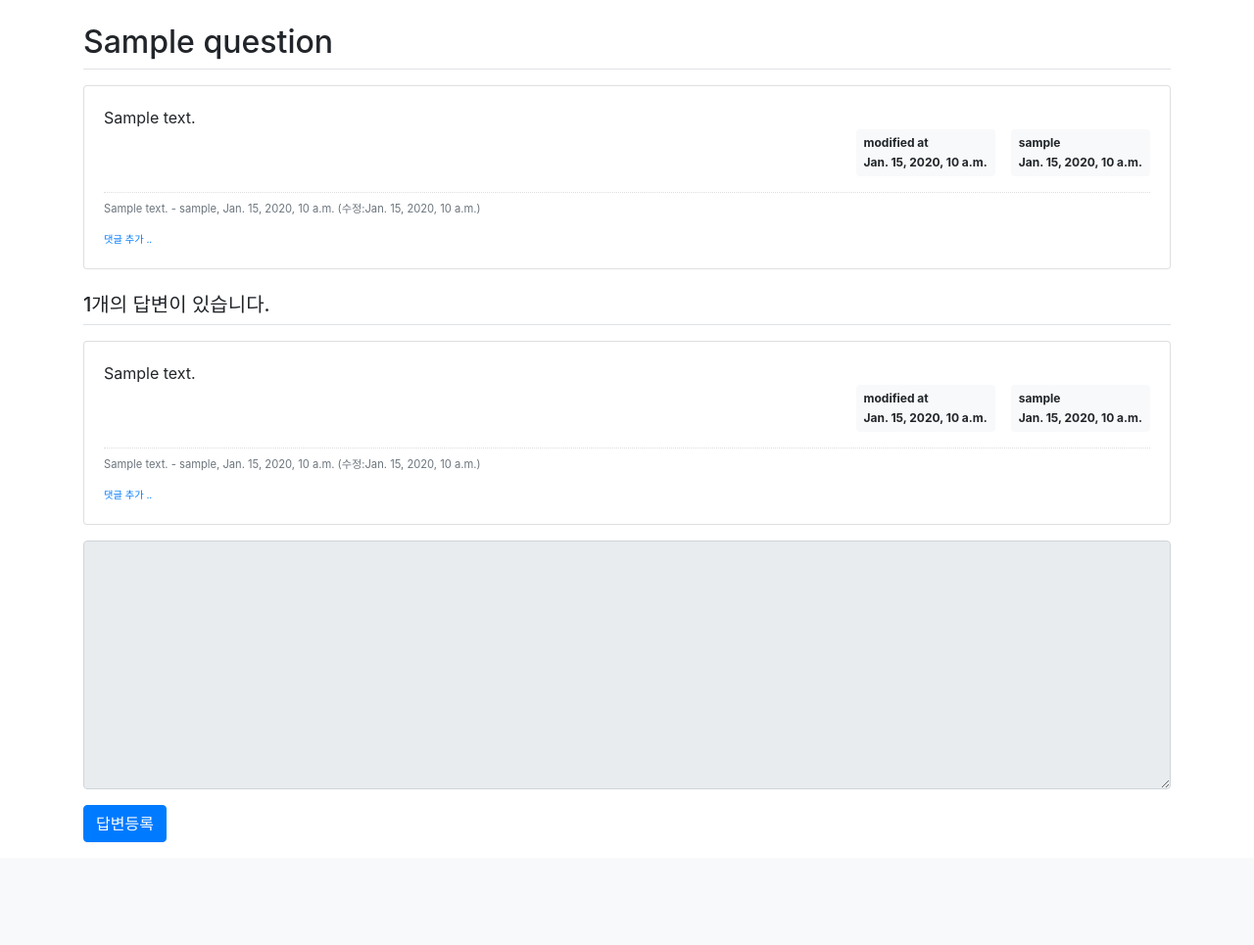
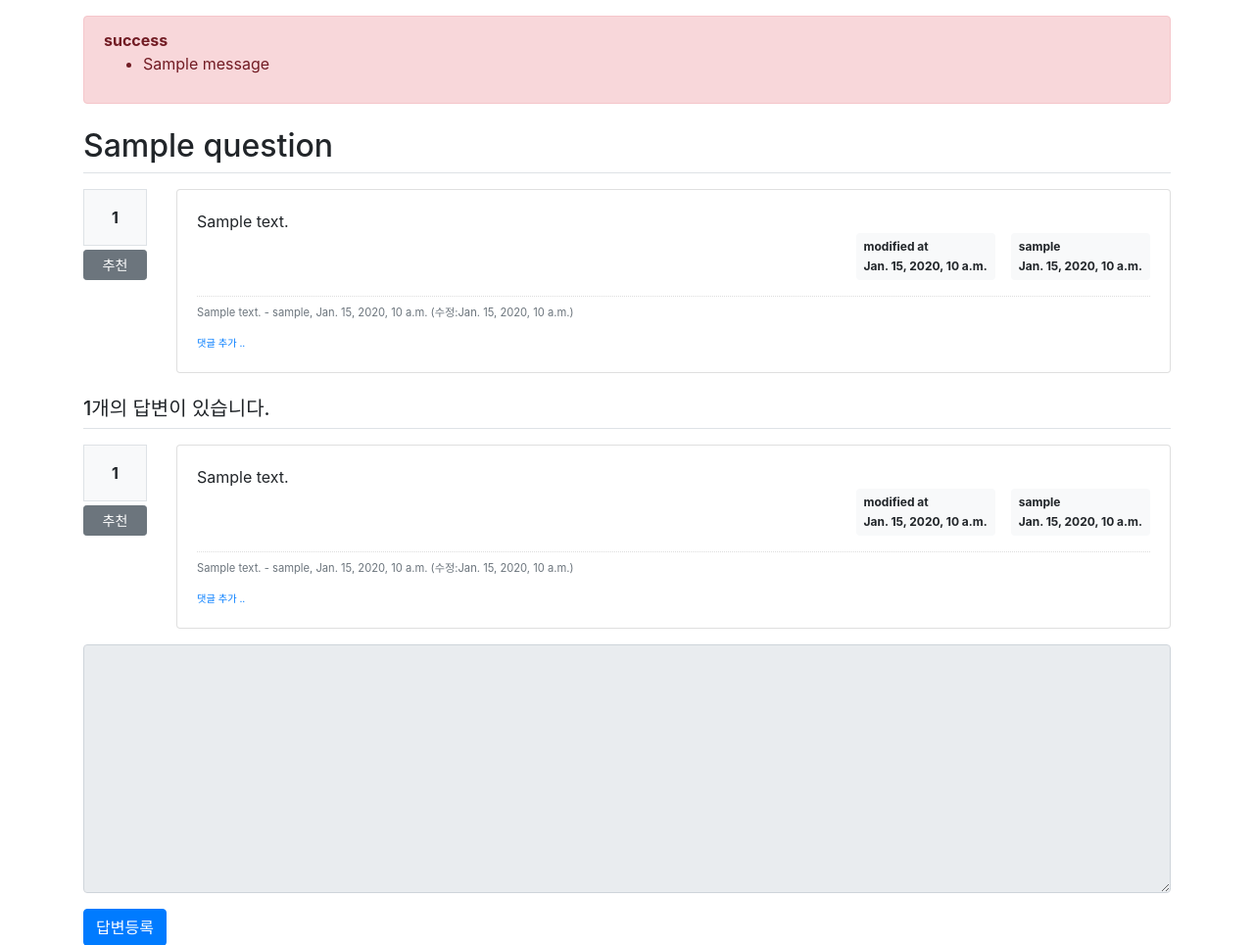
Before and after one commit to yw9142/Python_Board, a Django app: template templates/pybo/question_detail.html in a window 1280 px wide. Shown: the part 57-1022 px from the top of the page at 98% size. Before the commit the page ends 917 px from the top, so only its background shows below. Run offline with Django 3.2, Linux system fonts and the light colour scheme; the template is opened without the code that fills it: values that come from a table or form of the project are taken from there, others are empty; tables that the repository leaves empty hold one stand-in row (values such as "Sample post"); one stand-in notice (Sample message) is shown; some libraries are stand-ins or nearby versions.

Commit message:
3-12 추천

```diff
--- a/pybo/models.py
+++ b/pybo/models.py
@@ -3,22 +3,24 @@ from django.db import models
 
 
 class Question(models.Model):
-    author = models.ForeignKey(User, on_delete=models.CASCADE)
+    author = models.ForeignKey(User, on_delete=models.CASCADE, related_name='author_question')
     subject = models.CharField(max_length=200)
     content = models.TextField()
     create_date = models.DateTimeField()
     modify_date = models.DateTimeField(null=True, blank=True)
+    voter = models.ManyToManyField(User, related_name='voter_question')
 
     def __str__(self):
         return self.subject
 
 
 class Answer(models.Model):
-    author = models.ForeignKey(User, on_delete=models.CASCADE)
+    author = models.ForeignKey(User, on_delete=models.CASCADE, related_name='author_answer')
     question = models.ForeignKey(Question, on_delete=models.CASCADE)
     content = models.TextField()
     create_date = models.DateTimeField()
     modify_date = models.DateTimeField(null=True, blank=True)
+    voter = models.ManyToManyField(User, related_name='voter_answer')
 
 
 class Comment(models.Model):
--- a/pybo/urls.py
+++ b/pybo/urls.py
@@ -1,6 +1,6 @@
 from django.urls import path
 
-from .views import base_views, question_views, answer_views, comment_views
+from .views import base_views, question_views, answer_views, comment_views, vote_views
 
 app_name = 'pybo'
 
@@ -20,10 +20,17 @@ urlpatterns = [
     path('answer/delete/<int:answer_id>/', answer_views.answer_delete, name='answer_delete'),
 
     # comment_views.py
-    path('comment/create/question/<int:question_id>/', comment_views.comment_create_question, name='comment_create_question'),
-    path('comment/modify/question/<int:comment_id>/', comment_views.comment_modify_question, name='comment_modify_question'),
-    path('comment/delete/question/<int:comment_id>/', comment_views.comment_delete_question, name='comment_delete_question'),
+    path('comment/create/question/<int:question_id>/', comment_views.comment_create_question,
+         name='comment_create_question'),
+    path('comment/modify/question/<int:comment_id>/', comment_views.comment_modify_question,
+         name='comment_modify_question'),
+    path('comment/delete/question/<int:comment_id>/', comment_views.comment_delete_question,
+         name='comment_delete_question'),
     path('comment/create/answer/<int:answer_id>/', comment_views.comment_create_answer, name='comment_create_answer'),
     path('comment/modify/answer/<int:comment_id>/', comment_views.comment_modify_answer, name='comment_modify_answer'),
     path('comment/delete/answer/<int:comment_id>/', comment_views.comment_delete_answer, name='comment_delete_answer'),
+
+    # vote_views.py
+    path('vote/question/<int:question_id>/', vote_views.vote_question, name='vote_question'),
+    path('vote/answer/<int:answer_id>/', vote_views.vote_answer, name='vote_answer'),
 ]
--- a/templates/pybo/question_detail.html
+++ b/templates/pybo/question_detail.html
@@ -1,8 +1,26 @@
 {% extends 'base.html' %}
 {% block content %}
     <div class="container my-3">
+        <!-- 사용자오류 표시 -->
+        {% if messages %}
+            <div class="alert alert-danger my-3" role="alert">
+                {% for message in messages %}
+                    <strong>{{ message.tags }}</strong>
+                    <ul>
+                        <li>{{ message.message }}</li>
+                    </ul>
+                {% endfor %}
+            </div>
+        {% endif %}
         <h2 class="border-bottom py-2">{{ question.subject }}</h2>
-        <div class="card my-3">
+        <div class="row my-3">
+            <div class="col-1"> <!-- 추천영역 -->
+                <div class="bg-light text-center p-3 border font-weight-bolder mb-1">{{ question.voter.count }}</div>
+                <a href="#" data-uri="{% url 'pybo:vote_question' question.id %}"
+                   class="recommend btn btn-sm btn-secondary btn-block my-1">추천</a>
+            </div>
+            <div class="col-11"> <!-- 질문영역 -->
+                <div class="card">
                     <div class="card-body">
                         <div class="card-text" style="white-space: pre-line;">{{ question.content }}</div>
                         <div class="d-flex justify-content-end">
@@ -38,7 +56,8 @@
                                             {% endif %}
                             </span>
                                         {% if request.user == comment.author %}
-                                    <a href="{% url 'pybo:comment_modify_question' comment.id %}" class="small">수정</a>,
+                                            <a href="{% url 'pybo:comment_modify_question' comment.id %}" class="small">수정</a>
+                                            ,
                                             <a href="#" class="small delete"
                                                data-uri="{% url 'pybo:comment_delete_question' comment.id %}">삭제</a>
                                         {% endif %}
@@ -53,9 +72,18 @@
                         <!-- 질문 댓글 End -->
                     </div>
                 </div>
+            </div>
+        </div>
         <h5 class="border-bottom my-3 py-2">{{ question.answer_set.count }}개의 답변이 있습니다.</h5>
         {% for answer in question.answer_set.all %}
-            <div class="card my-3">
+            <div class="row my-3">
+                <div class="col-1">  <!-- 추천영역 -->
+                    <div class="bg-light text-center p-3 border font-weight-bolder mb-1">{{ answer.voter.count }}</div>
+                    <a href="#" data-uri="{% url 'pybo:vote_answer' answer.id %}"
+                       class="recommend btn btn-sm btn-secondary btn-block my-1">추천</a>
+                </div>
+                <div class="col-11">  <!-- 답변영역 -->
+                    <div class="card">
                         <div class="card-body">
                             <div class="card-text" style="white-space: pre-line;">{{ answer.content }}</div>
                             <div class="d-flex justify-content-end">
@@ -90,8 +118,8 @@
                                                 {% endif %}
                             </span>
                                             {% if request.user == comment.author %}
-                                        <a href="{% url 'pybo:comment_modify_answer' comment.id %}" class="small">수정</a>
-                                        ,
+                                                <a href="{% url 'pybo:comment_modify_answer' comment.id %}"
+                                                   class="small">수정</a>,
                                                 <a href="#" class="small delete"
                                                    data-uri="{% url 'pybo:comment_delete_answer' comment.id %}">삭제</a>
                                             {% endif %}
@@ -102,6 +130,8 @@
                             <div>
                                 <a href="{% url 'pybo:comment_create_answer' answer.id %}"
                                    class="small"><small>댓글 추가 ..</small></a>
+                            </div>
+                        </div>
                     </div>
                 </div>
             </div>
@@ -134,6 +164,11 @@
                     location.href = $(this).data('uri');
                 }
             });
+            $(".recommend").on('click', function () {
+                if (confirm("정말로 추천하시겠습니까?")) {
+                    location.href = $(this).data('uri');
+                }
+            });
         });
     </script>
 {% endblock %}
--- a/templates/pybo/question_list.html
+++ b/templates/pybo/question_list.html
@@ -7,6 +7,7 @@
         <thead>
         <tr class="text-center thead-dark">
             <th>번호</th>
+            <th>추천</th>
             <th style="width:50%">제목</th>
             <th>글쓴이</th>
             <th>작성일시</th>
@@ -19,6 +20,11 @@
             <td>
                 <!-- 번호 = 전체건수 - 시작인덱스 - 현재인덱스 + 1 -->
                 {{ question_list.paginator.count|sub:question_list.start_index|sub:forloop.counter0|add:1 }}
+            </td>
+            <td>
+                {% if question.voter.all.count > 0 %}
+                <span class="badge badge-warning px-2 py-1">{{ question.voter.all.count }}</span>
+                {% endif %}
             </td>
             <td class="text-left">
                 <a href="{% url 'pybo:detail' question.id %}">{{ question.subject }}</a>
```
Also changed, not shown: pybo/views/vote_views.py (added, +31 -0 lines), pybo/migrations/0006_auto_20200927_0155.py (added). Lines whose indentation alone changed are shown as unchanged.
